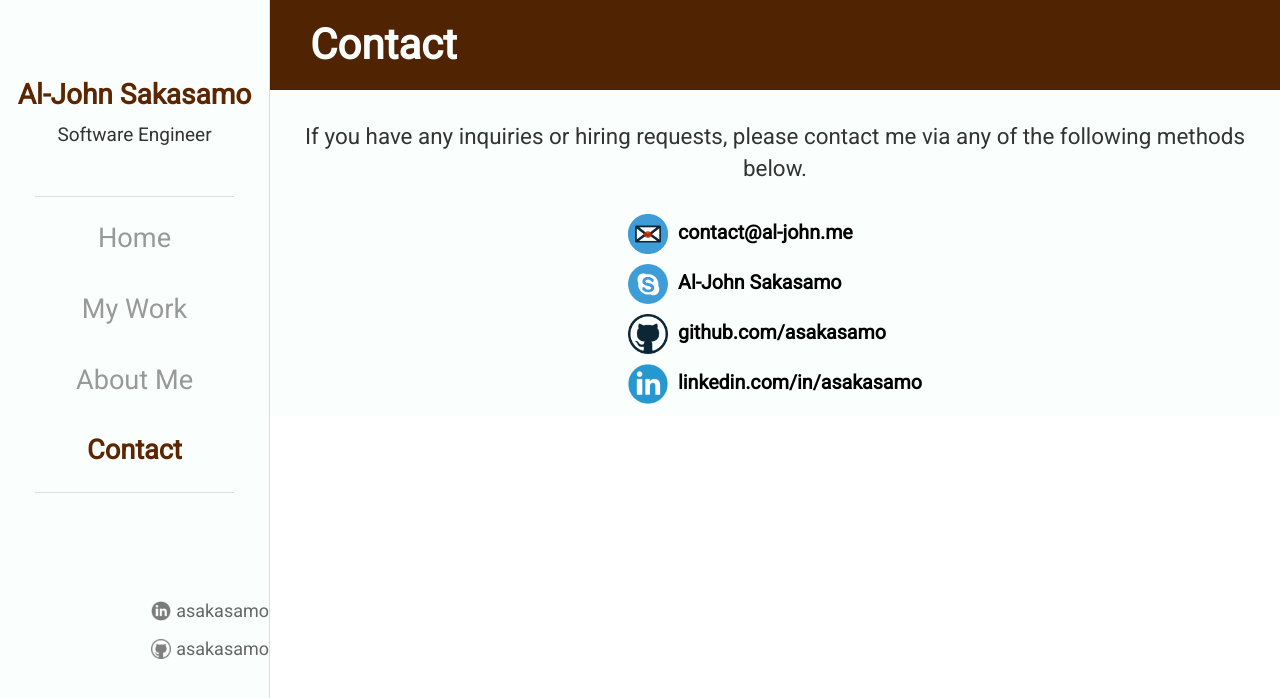
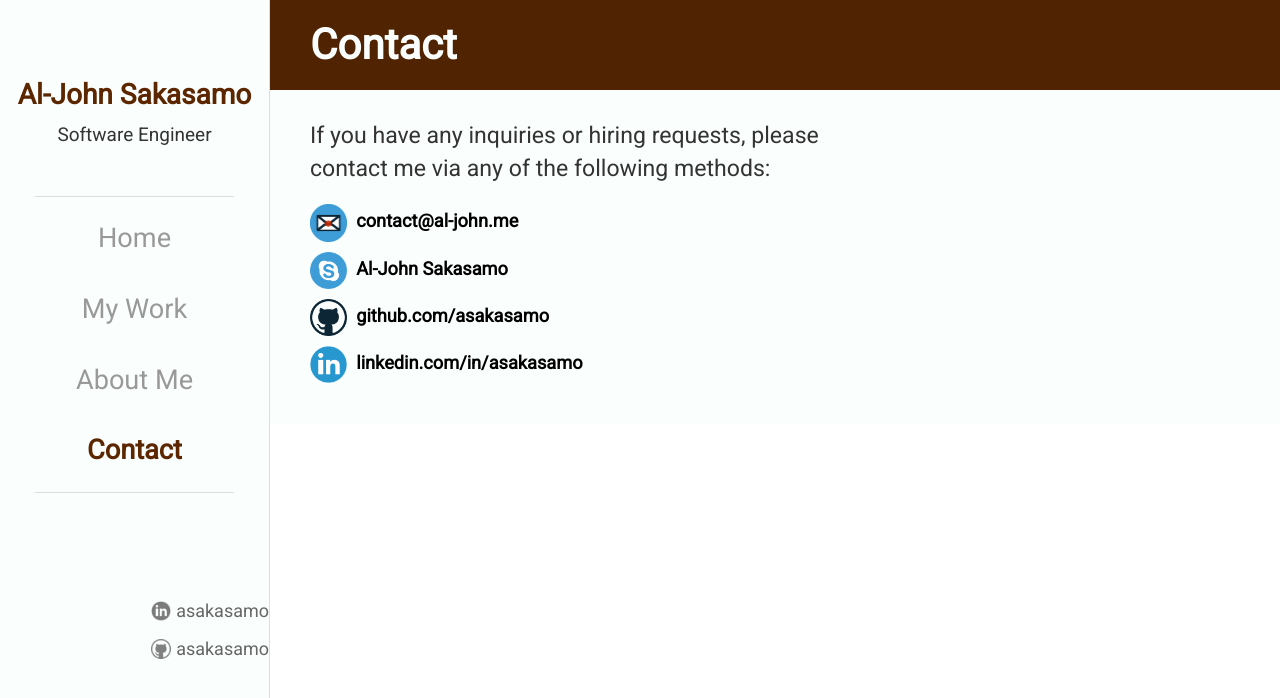
Before and after one commit to asakasamo/al-john.me, a Vue app: page /contact in a window 1280 px wide. Shown: the top 698 px of the page. Built offline with nearby package versions, Linux system fonts and the light colour scheme.

Commit message:
Add more precision styling

```diff
--- a/src/views/AboutMe.vue
+++ b/src/views/AboutMe.vue
@@ -128,7 +128,7 @@ export default {
       border-bottom: 2px solid transparent;
    }
    &.space {
-      font-size: 0.3em;
+      font-size: 0.5em;
    }
 }
 
@@ -153,7 +153,10 @@ export default {
       text-align: center;
    }
    .skills {
-      justify-content: space-around;
+      justify-content: space-between;
+   }
+   .dash {
+      display: none;
    }
 }
 
--- a/src/views/Contact.vue
+++ b/src/views/Contact.vue
@@ -3,9 +3,12 @@
       <page-header text="Contact"/>
 
       <div class="page-content">
+
+         <div class="flex-container">
             <p class="contact-msg">
-            If you have any inquiries or hiring requests, please contact me via any of the following
-            methods below.
+               If you have any inquiries or hiring requests, please
+               <br> contact me via any of the following
+               methods:
             </p>
 
             <div class="contact-links">
@@ -29,6 +32,8 @@
                   <a href="linkedin.com/in/asakasamo">linkedin.com/in/asakasamo</a>
                </p>
             </div>
+         </div>
+
 
       </div>
    </div>
@@ -36,22 +41,30 @@
 
 <style lang="scss" scoped>
 .page-content {
+   padding: 2.1429em 2.85714em;
+   justify-content: center;
+   align-items: center;
+   // height: 100vh;
+   // padding-bottom: 90px;
+   // padding-bottom: 170px;
+   // padding-right: 620px;
+}
+
+.flex-container {
    display: flex;
    flex-direction: column;
-   align-items: center;
-   padding: 0 30px;
 }
 
 .contact-msg {
-   margin: 30px 0;
-   font-size: 1.6em;
-   text-align: center;
+   font-size: 1.65em;
+   text-align: left;
+   margin-bottom: 0.8em;
 }
 
 .contact-links {
    display: flex;
    flex-direction: column;
-   font-size: 1.4em;
+   font-size: 1.3em;
 }
 
 .underline {
@@ -59,9 +72,9 @@
 }
 
 #contact .icon {
-   width: 40px;
-   height: 40px;
-   margin-right: 10px;
+   width: 2.0408em;
+   height: 2.0408em;
+   margin-right: 0.5em;
 }
 
 a[href] {
--- a/src/views/Home.vue
+++ b/src/views/Home.vue
@@ -67,13 +67,13 @@ $sig: #542300;
    #home {
       margin-top: 0;
       padding: 10px;
-      font-size: 10.5px;
+      font-size: 10.4px;
 
       display: flex;
       flex-direction: column;
       justify-content: center;
       align-items: center;
-      min-height: 100vh;
+      min-height: 90vh;
    }
 }
 
--- a/src/views/MyWork.vue
+++ b/src/views/MyWork.vue
@@ -129,7 +129,9 @@
                </ul>
             </div>
             <div class="space"></div>
-            <div class="flex-btns"><a class="btn btn-primary" href="/">Visit</a></div>
+            <div class="flex-btns">
+               <a class="btn btn-secondary" href="https://github.com/asakasamo/al-john.me.github.io">Source</a>
+            </div>
          </div>
       </div>
    </div>
```
Lines whose indentation alone changed are shown as unchanged.
